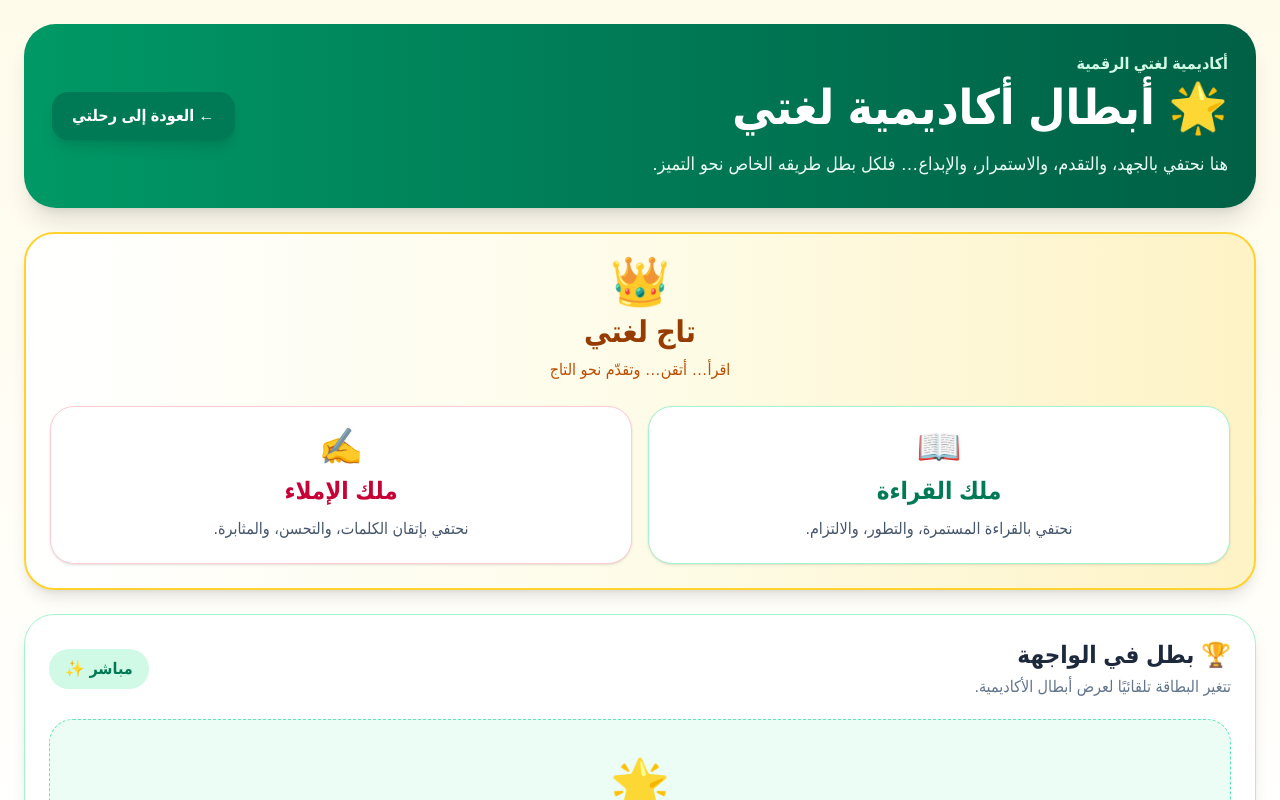
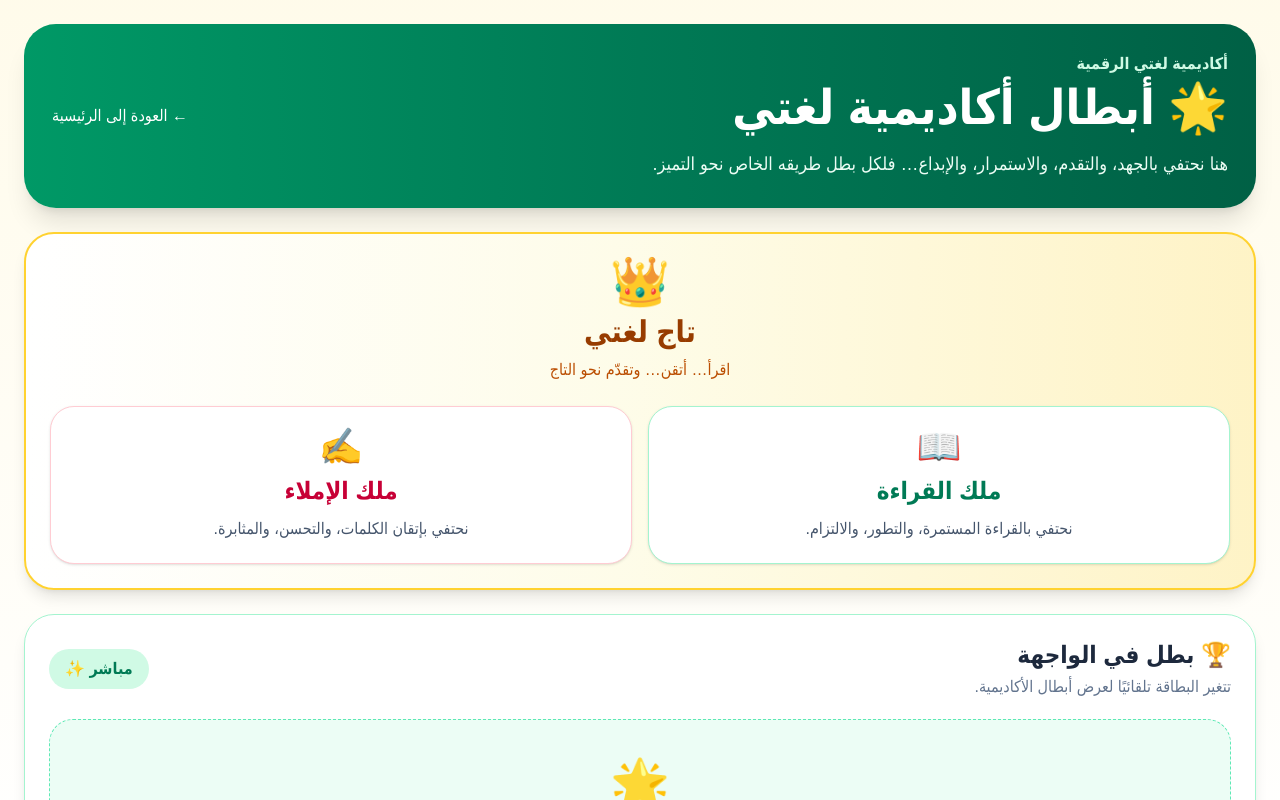
Before and after one commit to a31164949-blip/lughati-academy, a Next.js app in the folder lughati-next/: page /heroes in a window 1280 px wide. Shown: the top 800 px of the page. Built offline with nearby package versions, Linux system fonts and the light colour scheme; no server answers; the database is empty.

Commit message:
Update heroes page back link for visitors

```diff
--- a/lughati-next/app/heroes/page.tsx
+++ b/lughati-next/app/heroes/page.tsx
@@ -1,5 +1,5 @@
 "use client";
-
+import Link from "next/link";
 import { useEffect, useMemo, useState } from "react";
 import {
   collection,
@@ -263,12 +263,12 @@ export default function HeroesPage() {
               </p>
             </div>
 
-    <a
-  href="/journey"
-  className="inline-flex items-center justify-center rounded-2xl bg-emerald-700 px-5 py-3 font-black text-white no-underline shadow-lg transition hover:bg-emerald-800 active:scale-95"
+<Link
+  href="/"
+  className="inline-flex items-center justify-center rounded-2xl bg-emerald-..."
 >
-  ← العودة إلى رحلتي
-</a>
+  ← العودة إلى الرئيسية
+</Link>
           </div>
         </header>
 
```
